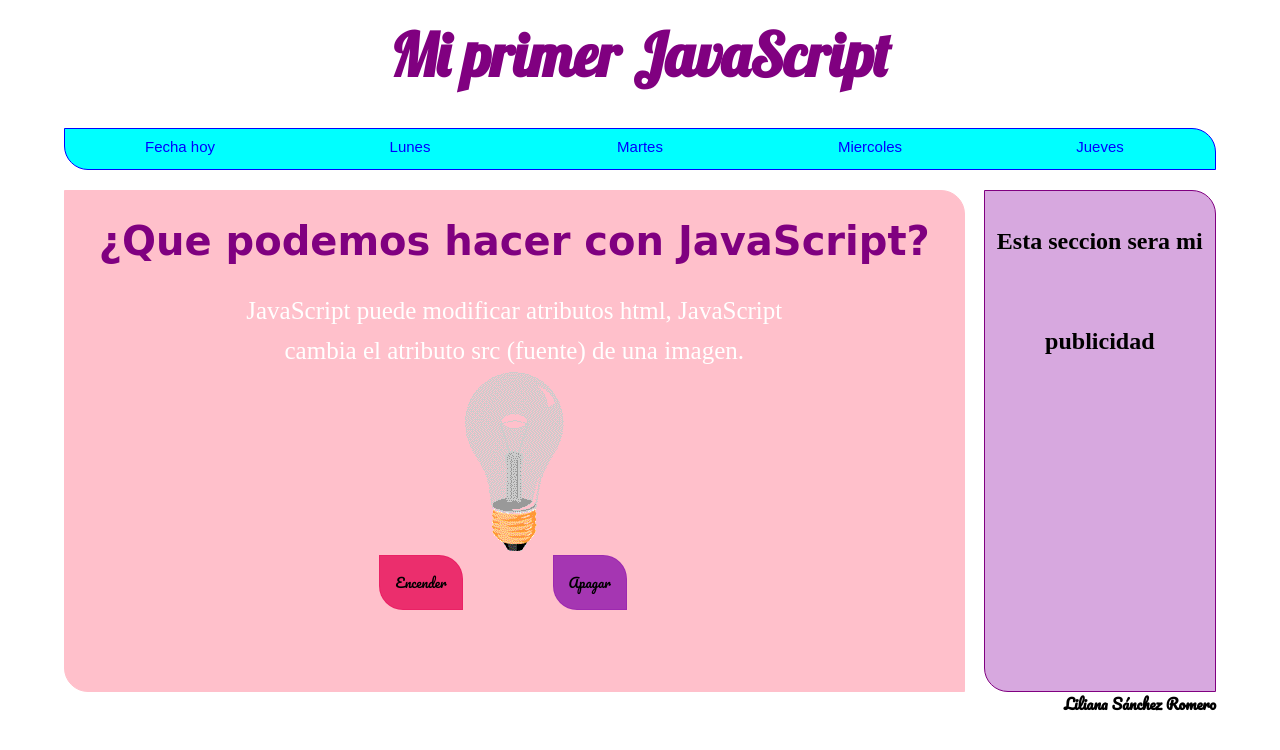
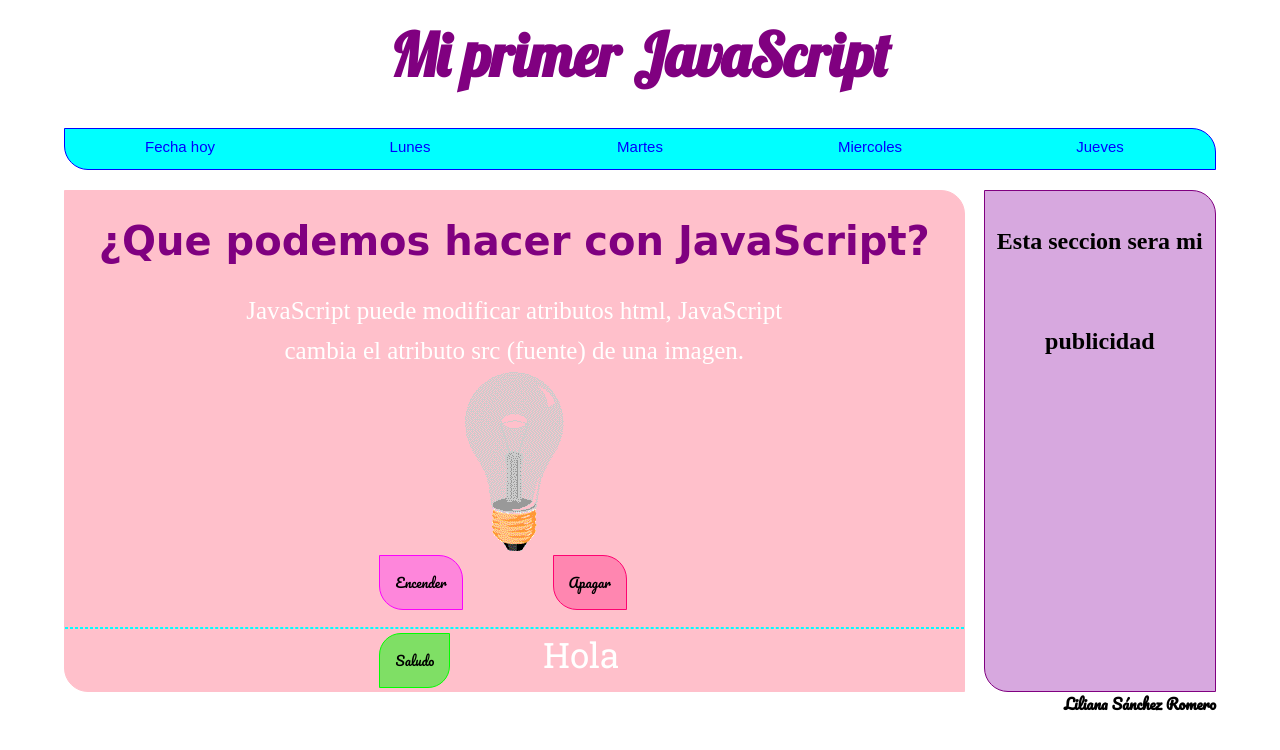
Before and after one commit to lsanchezr/TESTJS, a plain HTML site: page index.html in a window 1280 px wide. Drawn offline with Linux system fonts and the light colour scheme; a web font is replaced by a local one.

Commit message:
Liliana
Archivo JS implementacion de una funcion

```diff
--- a/estilosindex.css
+++ b/estilosindex.css
@@ -88,8 +88,8 @@ main article section p{
   border-radius: 0px 24px 0px 24px;
   -moz-border-radius: 0px 24px 0px 24px;
   -webkit-border-radius: 0px 24px 0px 24px;
-  border: solid 1px  rgba(233,30,99,0.9);
-  background-color: rgba(233,30,99,0.9);
+  border: solid 1px  rgba(250, 3, 254,1);
+  background-color: rgba(250, 3, 254  ,0.3);
   float: left;
   padding:15px;
   margin-left: 35%;
@@ -99,12 +99,35 @@ main article section p{
   border-radius: 0px 24px 0px 24px;
   -moz-border-radius: 0px 24px 0px 24px;
   -webkit-border-radius: 0px 24px 0px 24px;
-  border: solid 1px  rgba(156, 39, 176,0.9);
-  background-color: rgba(156, 39, 176,0.9);
+  border: solid 1px  rgba(254, 3, 113, 1);
+  background-color: rgba(254, 3, 113  ,0.3);
   float: left;
   padding:15px;
   margin-left: 10%;
   font-family: 'Pacifico', cursive;
+}
+article section div hr{
+    border-style:dashed;
+    border-color: aqua;
+}
+.boton3{
+  border-radius: 22px 0px 22px 0px;
+  -moz-border-radius: 22px 0px 22px 0px;
+  -webkit-border-radius: 22px 0px 22px 0px;
+  border: solid 1px  lime;
+  background-color: rgba(0, 255, 0, 0.5);
+  float: left;
+  padding:15px;
+  margin-left: 35%;
+  margin-top: 4px;
+  font-family: 'Pacifico', cursive;
+}
+p#texto{
+  margin-right: 28%;
+  font-size: 35px;
+  text-align: center;
+  line-height: 50px;
+  font-family: 'Roboto Slab', serif;
 }
 main aside{
   width: 20%;
--- a/index.html
+++ b/index.html
@@ -5,7 +5,7 @@
   <meta http-equiv="content-type" content="text/html; charset=UTF-8">
   <meta name="viewport" content="width=device-width, initial-scale=1, maximum-scale=1, minimun-scale=1">
   <meta http-equiv="X-UA-Compatible" content="ie=edge">
-  <link href="https://fonts.googleapis.com/css?family=Lobster|Mogra|Pacifico" rel="stylesheet">
+  <link href="https://fonts.googleapis.com/css?family=Lobster|Mogra|Pacifico|Roboto+Slab" rel="stylesheet">
   <link rel="stylesheet" href="estilosindex.css">
   <title>JS HTML</title>
 </head>
@@ -33,6 +33,18 @@
       <center><img id="myImage" src="IMAGENES/pic_bulboff.gif" style="width:100px"></center>
       <button class="boton1" type="button" name="prendeFoco" id="prendeFoco" onclick="document.getElementById('myImage').src='IMAGENES/pic_bulbon.gif'">Encender</button>
       <button class="boton2" type="button" name="apagaFoco" id="apagaFoco" onclick="document.getElementById('myImage').src='IMAGENES/pic_bulboff.gif'">Apagar</button>
+      <br>
+      <br>
+      <br>
+      <br>
+    </section>
+    <section>
+      <div id="row">
+        <hr>
+        <button class="boton3" type="button" name="button" onclick="myFunction()">Saludo</button>
+        <p id="texto">Hola</p>
+        </hr>
+      </div>
     </section>
   </article>
   <aside>
@@ -45,6 +57,24 @@
 </div>
 </body>
 <script>
-  console.log("Hola lili");
-</script>
+  console.log("lili");
+  function myFunction() { //Este es el nombre de mi funcion
+/*Aqui declaramos una variable llamada txt1 la cual va al documento y obtiene lo que contenga el id que sea igual a texto y entrara en la condicion*/
+  var txt1= document.getElementById("texto").innerHTML;
+    if (txt1=='Hola' || txt1=="hola") {//si txt1 es igual a Hola
+      txt1='Adios';//txt1 ahora vale Adios
+      console.log("1");//Para saber en que momento esta ejecutandose
+    }else if (txt1=='Adios' || txt1=="adios") {
+      //si no entonces si txt1 es igual a Adios
+      txt1='Hola';
+      console.log("2");
+    }else{//y si no entra en ninguna de las 2 entonces mostrara este mensaje
+      txt1='ninguna de las anteriores';
+      console.log("4");
+    }
+/*viene al document en este caso paragraph y obtiene el elemento id texto y coloca el valor que contenga la variable txt1*/
+    document.getElementById('texto').innerHTML =txt1;
+    console.log("3");
+    }
+  </script>
 </html>
```
